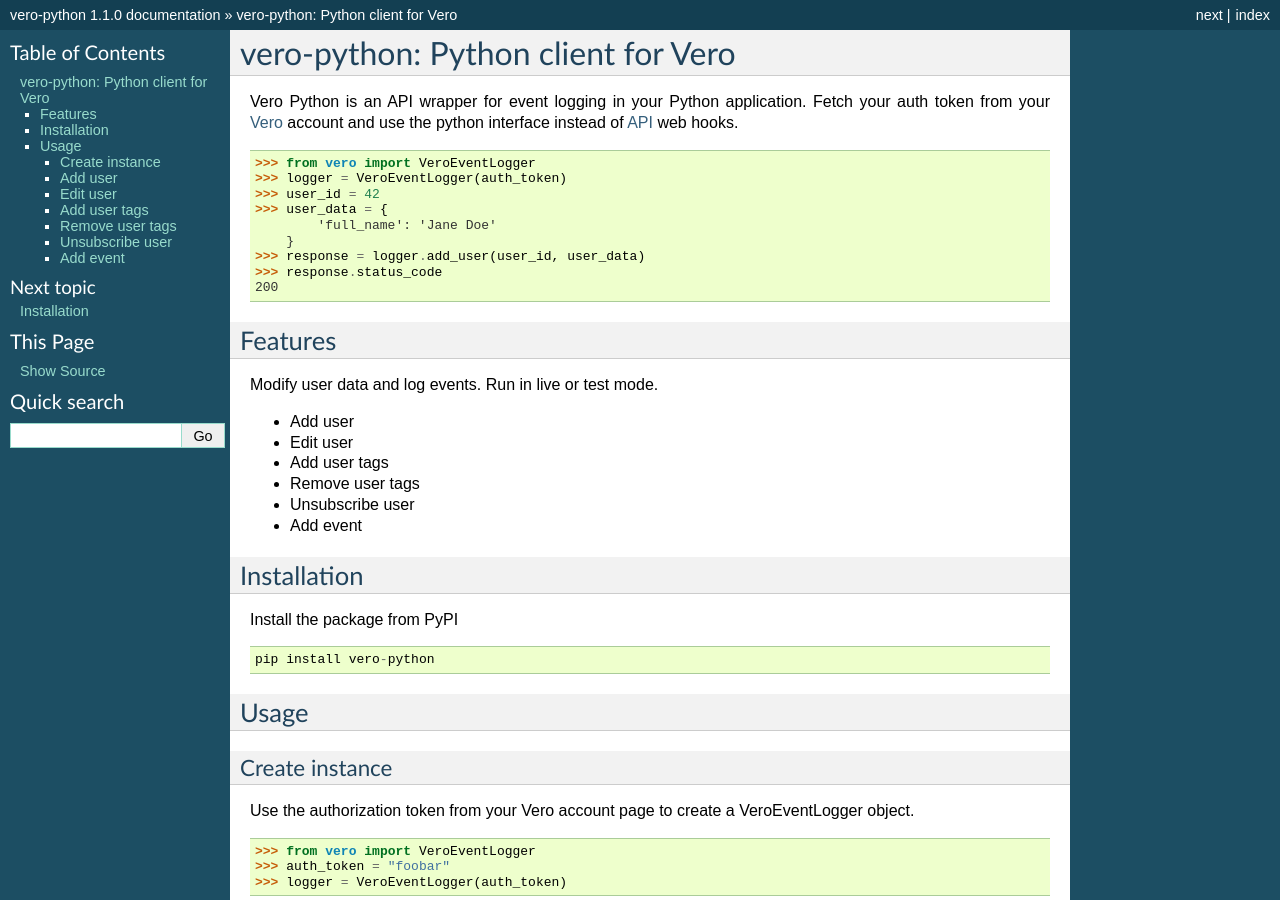
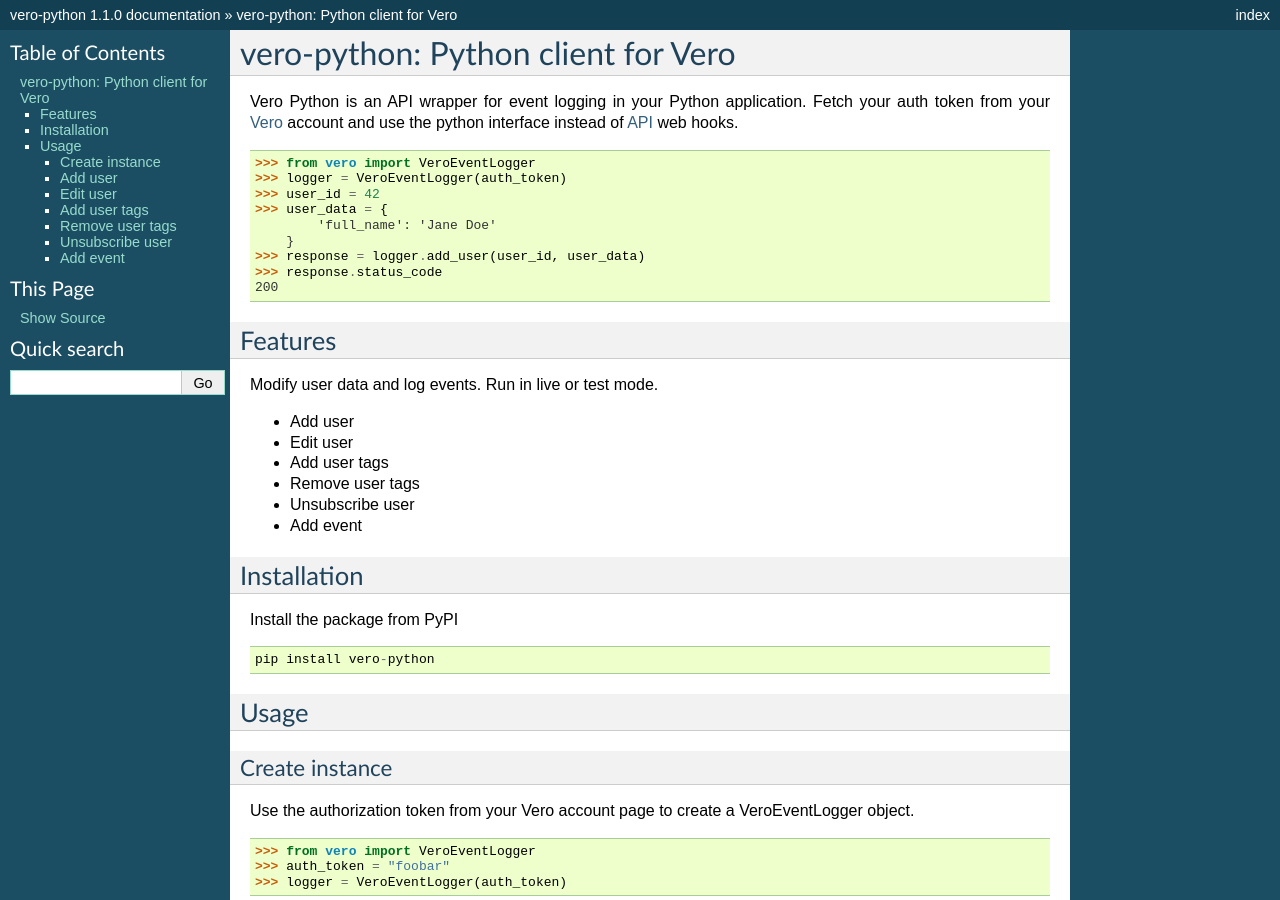
Before and after one commit to waveaccounting/vero-python, a Sphinx documentation site: the page built from docs/index.rst, in a window 1280 px wide and 900 px high. Built offline with Sphinx 7.4.7, drawn with Linux system fonts in a browser that asks for light colours; some of the changed lines change nothing that is shown.

Commit message:
Removing extra boilerplate.

```diff
--- a/docs/index.rst
+++ b/docs/index.rst
@@ -105,14 +105,3 @@
             'visited': 'front page'
         }
     >>> logger.add_event(event_name, event_data, user_id, user_email=user_email)
-
-.. toctree::
-   :maxdepth: 2
-
-   user/install.rst
-
-.. Indices and tables
-.. ==================
-.. * :ref:`genindex`
-.. * :ref:`modindex`
-.. * :ref:`search`
```
